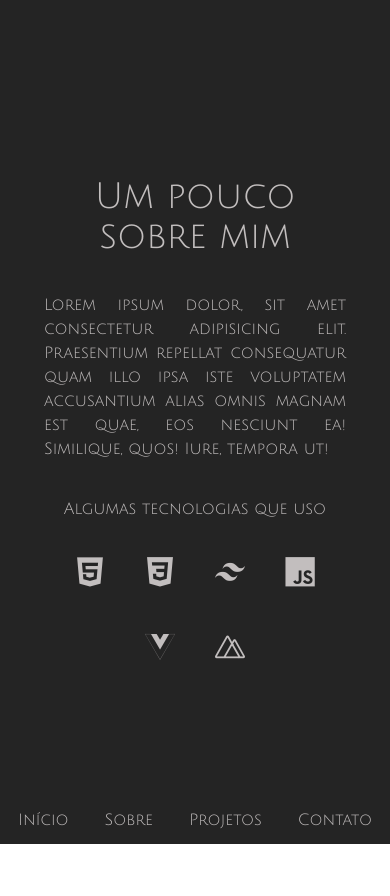
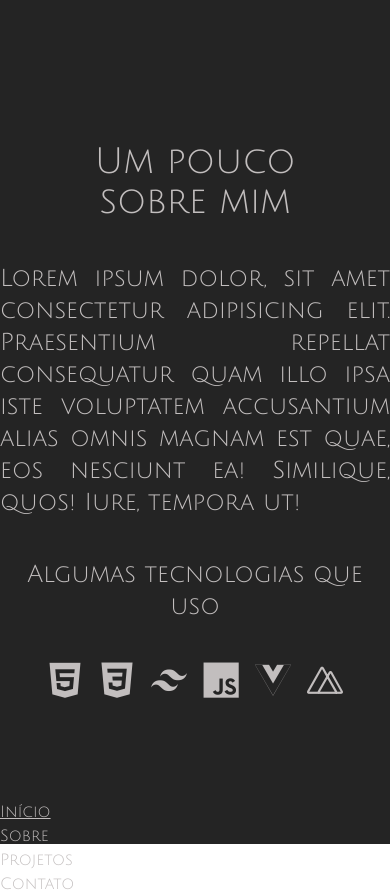
Before and after one commit to ricierirossi/portfolio, a Nuxt app: page / in a window 390 px wide. Before the commit the page ends 844 px from the top, so only its background shows below. Built offline with nearby package versions, Linux system fonts and the light colour scheme.

Commit message:
Start responsiveness

```diff
--- a/components/AboutPage.vue
+++ b/components/AboutPage.vue
@@ -4,23 +4,25 @@
         href="https://cdn.jsdelivr.net/gh/devicons/devicon@v2.15.1/devicon.min.css"
     />
     <div>
-        <div class="flex flex-col text-center gap-y-9 px-11">
-            <div class="text-4xl sm:text-5xl 2xl:text-8xl">
+        <div class="flex flex-col gap-y-10 lg:flex-row lg:flex-wrap">
+            <div class="text-center text-4xl sm:text-5xl md:text-6xl">
                 <p>Um pouco</p>
                 <p>sobre mim</p>
             </div>
-            <p class="text-justify sm:text-3xl 2xl:text-4xl">
+            <p class="text-justify text-2xl md:text-3xl">
                 Lorem ipsum dolor, sit amet consectetur adipisicing elit.
                 Praesentium repellat consequatur quam illo ipsa iste voluptatem
                 accusantium alias omnis magnam est quae, eos nesciunt ea!
                 Similique, quos! Iure, tempora ut!
             </p>
-            <p class="sm:text-3xl 2xl:text-4xl">Algumas tecnologias que uso</p>
-            <div class="flex flex-wrap justify-center gap-10">
+            <p class="text-center text-2xl md:text-3xl">
+                Algumas tecnologias que uso
+            </p>
+            <div class="flex justify-center gap-x-4">
                 <div v-for="(skill, skillKey) in skills" :key="skillKey">
                     <i
                         :class="`devicon-${skill}-plain`"
-                        class="text-3xl sm:text-4xl lg:text-5xl 2xl:text-6xl"
+                        class="text-4xl sm:text-5xl md:text-6xl"
                     ></i>
                 </div>
             </div>
--- a/components/NavBar.vue
+++ b/components/NavBar.vue
@@ -1,17 +1,18 @@
 <template>
-    <div>
-        <nav class="flex justify-around lg:justify-end lg:gap-x-14 lg:mr-20">
+    <nav class="">
         <div
             v-for="(section, keySection) in sections"
             :key="keySection"
+            @click="selectedSection = keySection"
             class="hover:cursor-pointer"
+            :class="{ underline: selectedSection === keySection }"
         >
             {{ section }}
         </div>
     </nav>
-    </div>
 </template>
 
 <script setup>
 const sections = ["Início", "Sobre", "Projetos", "Contato"];
+const selectedSection = ref(0);
 </script>
```
Lines whose indentation alone changed are shown as unchanged.
